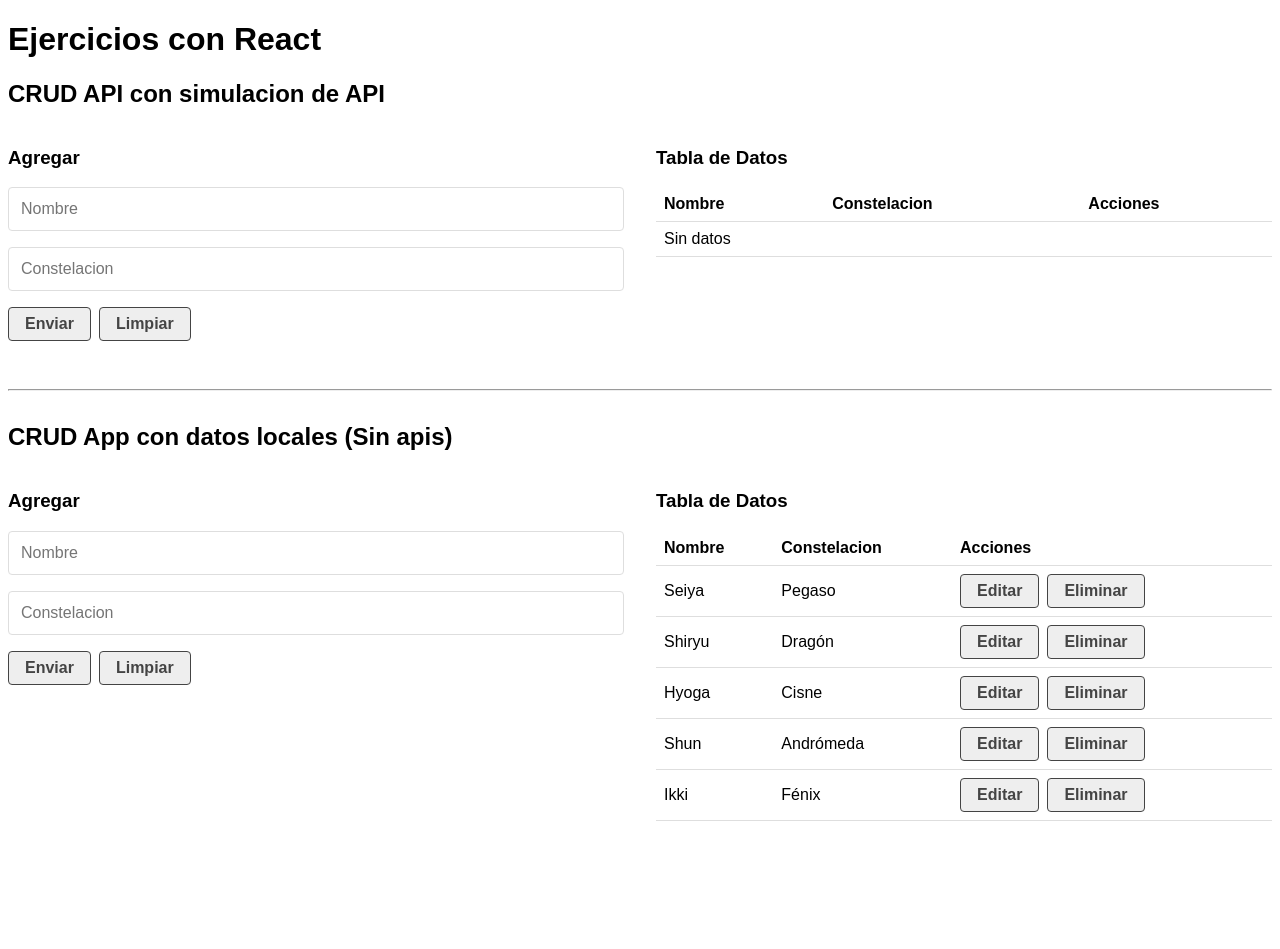
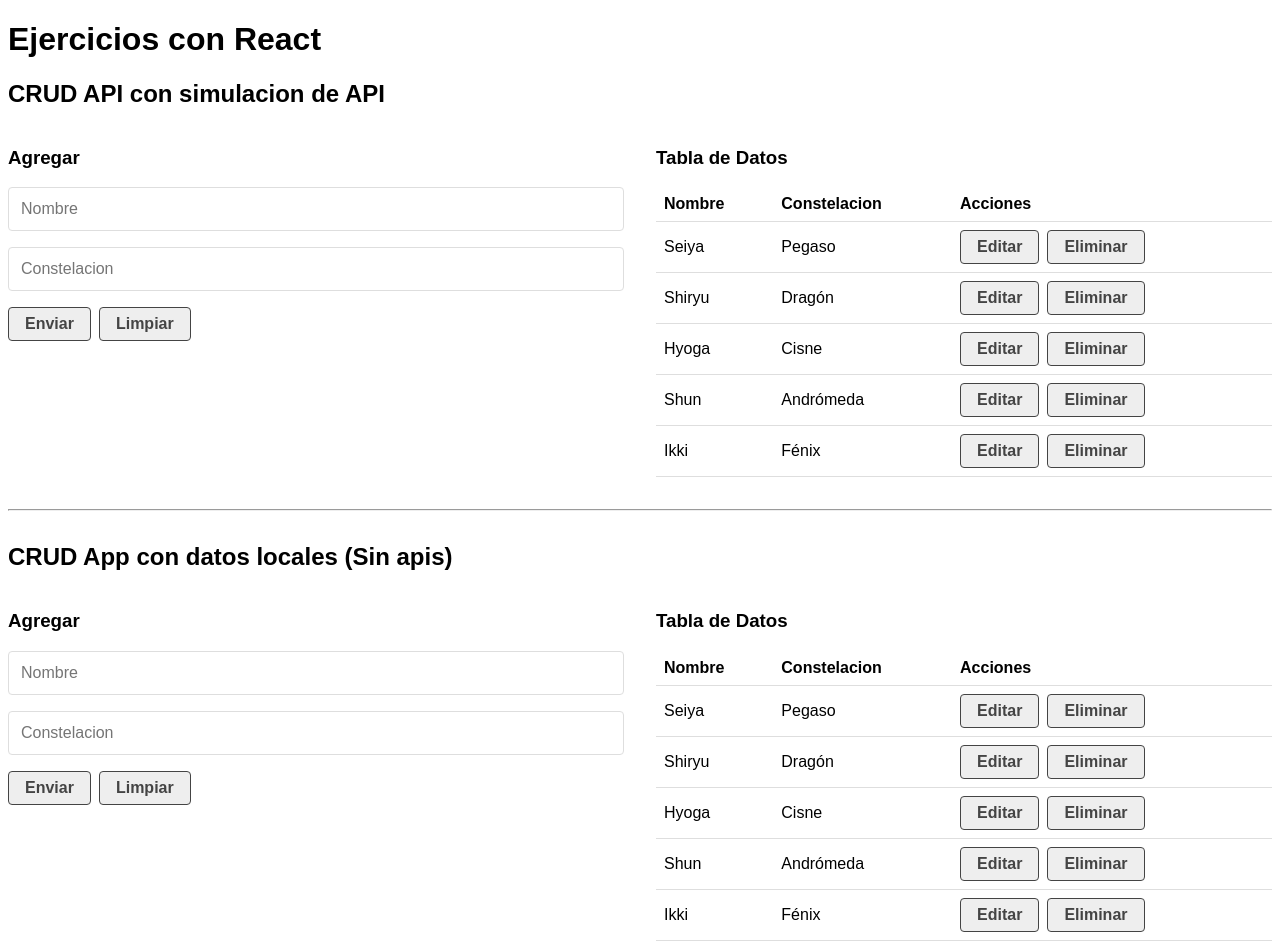
Before and after one commit to policarpio28/react-ejercicios, a React (Create React App) app: page / in a window 1280 px wide. Before the commit the page ends 829 px from the top, so only its background shows below. Built offline with nearby package versions, Linux system fonts and the light colour scheme; data requests are answered from the project's data file.

Commit message:
Clase 34. CRUD API - finalizada

```diff
--- a/src/components/32.CrudApi.js
+++ b/src/components/32.CrudApi.js
@@ -1,6 +1,7 @@
-import React, { useState } from "react";
+import React, { useState, useEffect } from "react";
 import CrudForm from "./28_31.CrudForm";
 import CrudTable from "./28_31.CrudTable";
+import { helpHttp } from "../helpers/helpHttp";
 
 const CrudApi = () => {
   // esto es lo q nos traeria de bbdd q es un json
@@ -8,6 +9,23 @@ const CrudApi = () => {
 
   // elemento que se va a editar
   const [dataToEdit, setDataToEdit] = useState(null);
+
+  // hepl y ruta
+  let api = helpHttp();
+  let ruta = "http://localhost:5000/santos";
+
+  // llamada al cargar la pag la primera vez
+  useEffect(() => {
+    api.get(ruta).then((res) => {
+      //console.log(res);
+      //cuando la respuesta no traiga err que se puso en Promise.reject(
+      if (!res.err) {
+        setDb(res);
+      } else {
+        setDb(null);
+      }
+    });
+  }, []);
 
   // añade un registro al array y repinta el render
   const createData = (data) => {
--- a/src/helpers/helpHttp.js
+++ b/src/helpers/helpHttp.js
@@ -42,10 +42,8 @@ export const helpHttp = () => {
       .catch((err) => err);
   };
 
-  // SOLICITA DATOS
-  const get = (url, options = {}) => {
-    customFetch(url, options);
-  };
+  // SOLICITA DATOS  poner en un sola linea sino no funciona
+  const get = (url, options = {}) => customFetch(url, options);
 
   // ENVIA DATOS Y EL SERVER LO TRATA COMO QUIERA
   const post = (url, options = {}) => {
```
Also changed, not shown: src/index.js (+6 -6 lines).
